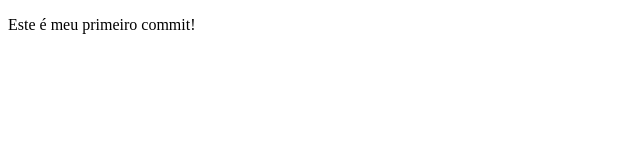
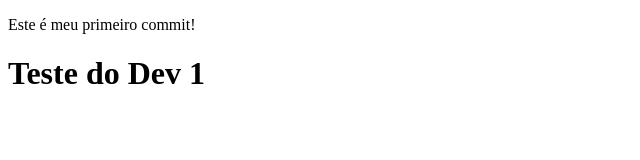
Before and after one commit to rafaelribeiro5/Aula, a plain HTML site: page index.html in a window 1280 px wide. Shown: the whole page, without its empty margins (0-640 px from the left). Drawn offline with Linux system fonts and the light colour scheme.

Commit message:
Commit do Dev 1

```diff
--- a/index.html
+++ b/index.html
@@ -5,6 +5,7 @@
     <meta name="viewport" content="width=device-width, initial-scale=1.0">
     <title>Teste de Commit</title>
     <p>Este é meu primeiro commit!</p>
+    <h1>Teste do Dev 1</h1>
 </head>
 <body>
 
```
